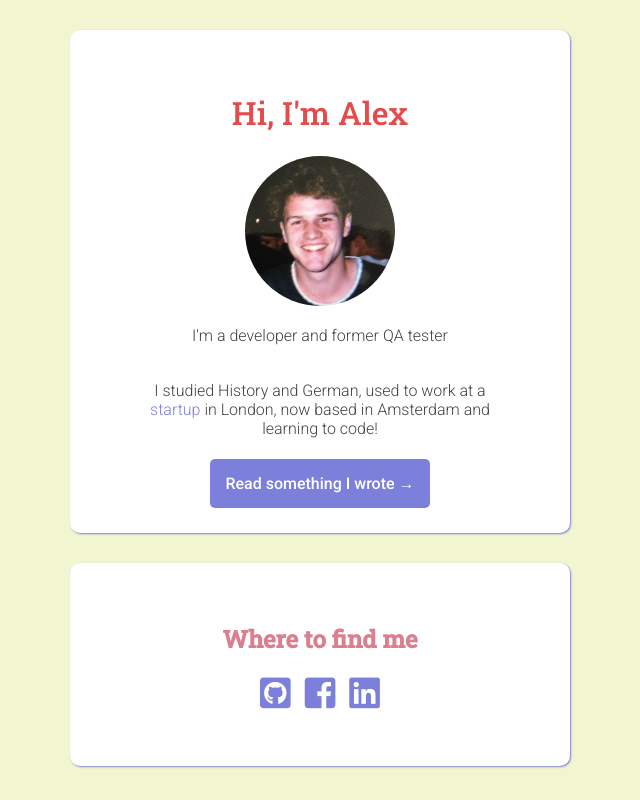
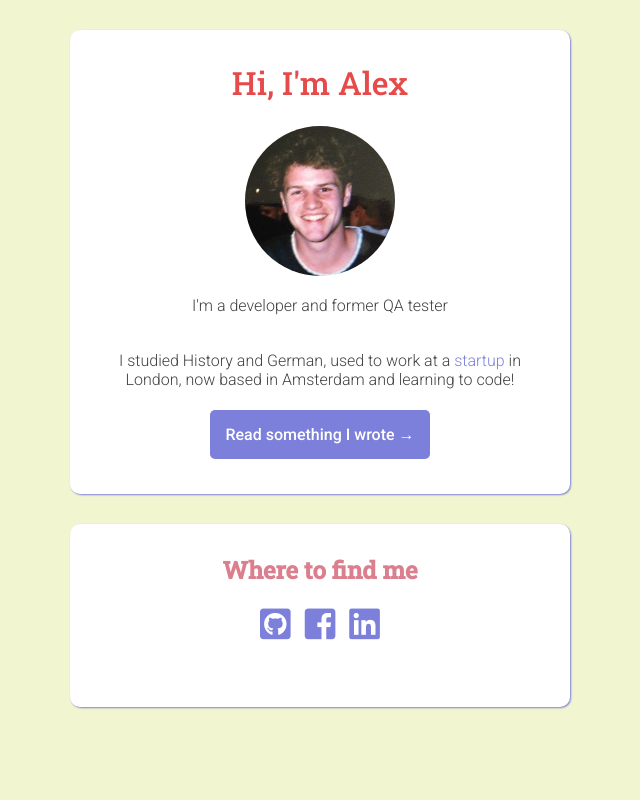
Before and after one commit to Alex-450/GH-Profile-Page, a plain HTML site: page index.html in a window 1280 px wide. Shown: the whole page, without its empty margins (320-960 px from the left). Drawn offline with Linux system fonts and the light colour scheme.

Commit message:
card padding changes

```diff
--- a/style.css
+++ b/style.css
@@ -42,7 +42,7 @@ a:hover {
 }
 
 .card {
-  padding: 40px;
+  padding: 10px 20px 50px 20px;
   background-color: white;
   margin-bottom: 30px;
   border-radius: 10px;
```
